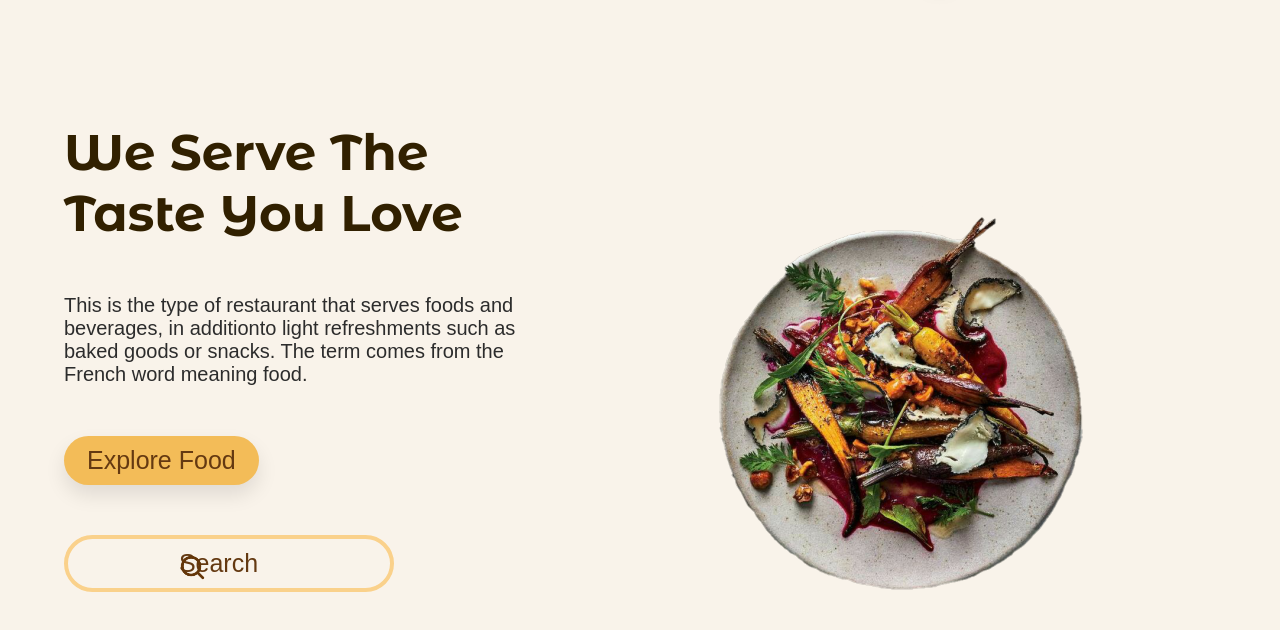
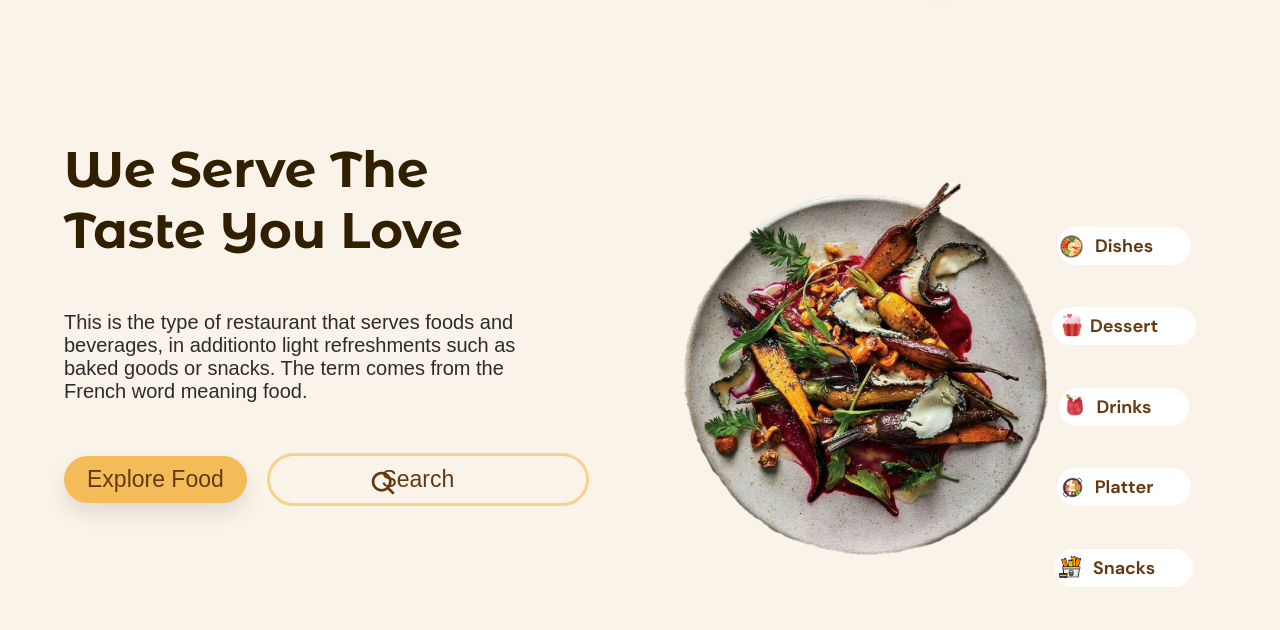
Before and after one commit to firdhair/Restaurant-Page, a website built with webpack: page dist/index.html in a window 1280 px wide. Shown: the part 98-728 px from the top of the page. Built offline with nearby package versions, Linux system fonts and the light colour scheme.

Commit message:
added food buttons

```diff
--- a/fonts/OFL.txt
+++ b/fonts/OFL.txt
@@ -1,4 +1,4 @@
-Copyright 2011 The Montserrat Project Authors (https://github.com/JulietaUla/Montserrat)
+Copyright 2014-2017 Indian Type Foundry (info@indiantypefoundry.com). Copyright 2019 Google LLC.
 
 This Font Software is licensed under the SIL Open Font License, Version 1.1.
 This license is copied below, and is also available with a FAQ at:
--- a/src/index.js
+++ b/src/index.js
@@ -136,6 +136,60 @@ function createIntro() {
   introImage.appendChild(foodImage);
 
   // create small buttons
+  // types of foods
+  const introButtons = document.createElement("div");
+  introButtons.classList.add("intro-buttons");
+  introImage.appendChild(introButtons);
+
+  const button1 = document.createElement("button");
+  button1.classList.add("buttons");
+  button1.classList.add("button-1");
+  button1.innerHTML = "Dishes";
+  introButtons.appendChild(button1);
+  const dishesIcon = document.createElement("img");
+  dishesIcon.setAttribute("src", "dishes.png");
+  dishesIcon.setAttribute("id", "dishes-img");
+  button1.appendChild(dishesIcon);
+
+  const button2 = document.createElement("button");
+  button1.classList.add("buttons");
+  button2.classList.add("button-2");
+  button2.innerHTML = "Dessert";
+  introButtons.appendChild(button2);
+  const dessertIcon = document.createElement("img");
+  dessertIcon.setAttribute("src", "dessert.png");
+  dessertIcon.setAttribute("id", "dessert-img");
+  button2.appendChild(dessertIcon);
+
+  const button3 = document.createElement("button");
+  button1.classList.add("buttons");
+  button3.classList.add("button-3");
+  button3.innerHTML = "Drinks";
+  introButtons.appendChild(button3);
+  const drinkIcon = document.createElement("img");
+  drinkIcon.setAttribute("src", "drinks.png");
+  drinkIcon.setAttribute("id", "drinks-img");
+  button3.appendChild(drinkIcon);
+
+  const button4 = document.createElement("button");
+  button1.classList.add("buttons");
+  button4.classList.add("button-4");
+  button4.innerHTML = "Platter";
+  introButtons.appendChild(button4);
+  const platterIcon = document.createElement("img");
+  platterIcon.setAttribute("src", "platter.png");
+  platterIcon.setAttribute("id", "platter-img");
+  button4.appendChild(platterIcon);
+
+  const button5 = document.createElement("button");
+  button1.classList.add("buttons");
+  button5.classList.add("button-5");
+  button5.innerHTML = "Snacks";
+  introButtons.appendChild(button5);
+  const snackIcon = document.createElement("img");
+  snackIcon.setAttribute("src", "snacks.png");
+  snackIcon.setAttribute("id", "snacks-img");
+  button5.appendChild(snackIcon);
 }
 
 document.body.appendChild(component());
--- a/styles/_intro.scss
+++ b/styles/_intro.scss
@@ -49,6 +49,10 @@ nav {
     padding: 1.2rem 3rem;
     margin: 0rem 2rem;
     border-radius: 3.5rem;
+    cursor: pointer;
+  }
+  button:hover {
+    box-shadow: 0px 10px 25px rgba(112, 112, 112, 0.2);
   }
 }
 
@@ -72,12 +76,73 @@ nav {
 
 .intro-image {
   flex: 1 1 40rem;
-  margin-left: 15rem;
+  margin-left: 8rem;
+  position: relative;
   img {
     // margin: 0rem 0rem 0rem 0rem;
     margin-top: 2rem;
-    max-width: 100%;
+    max-width: 95%;
     background-size: cover;
+  }
+  .intro-buttons {
+    @include flex(space-between, center, column);
+    min-height: 45vh;
+    position: absolute;
+    top: 18%;
+    right: 2rem;
+
+    button {
+      border: none;
+      padding: 0.7rem 3.8rem;
+      background-color: white;
+      border-radius: 2.5rem;
+      cursor: pointer;
+      font-family: "dm-sans-bold", sans-serif;
+      font-size: 1.8rem;
+      color: #643911;
+      transition: transform 0.5s;
+    }
+    button:hover {
+      box-shadow: 0px 10px 20px rgba(97, 97, 97, 0.1);
+      transform: scale(1.1);
+    }
+    .button-1,
+    .button-2,
+    .button-3,
+    .button-4,
+    .button-5 {
+      position: relative;
+    }
+    #dishes-img,
+    #dessert-img,
+    #drinks-img,
+    #platter-img,
+    #snacks-img {
+      width: 17%;
+      position: absolute;
+    }
+    #dishes-img {
+      bottom: 18%;
+      right: 10.8rem;
+    }
+    #dessert-img {
+      bottom: 22%;
+      right: 11.2rem;
+    }
+    #drinks-img {
+      bottom: 25%;
+      right: 10.3rem;
+    }
+    #platter-img {
+      width: 16%;
+      bottom: 22%;
+      right: 10.8rem;
+    }
+    #snacks-img {
+      width: 16%;
+      bottom: 24%;
+      right: 11.2rem;
+    }
   }
 }
 
@@ -105,6 +170,12 @@ nav {
     margin-right: 2rem;
     background-color: #f3bc58;
     box-shadow: 0px 10px 20px rgba(0, 0, 0, 0.1);
+    cursor: pointer;
+    font-size: 2.3rem;
+  }
+  .explore-button:hover {
+    color: #f3bc58;
+    background-color: #9e5d20;
   }
   .search-container {
     position: relative;
@@ -114,22 +185,28 @@ nav {
   }
   .search-button {
     background-color: #f9f3ea;
-    border: 0.4rem solid #fad18b;
-    padding: 1rem 0rem;
+    border: 0.3rem solid #fad18b;
+    padding: 1rem 1rem;
     border-radius: 3rem;
     text-align: center;
     margin-top: 5rem;
     color: #643911;
+    font-size: 2.3rem;
   }
 }
 
 #input-img {
   position: absolute;
-  top: 6.6rem;
-  right: 18.5rem;
+  top: 6.4rem;
+  right: 19rem;
 }
 
 @font-face {
   font-family: montserrat-bold;
   src: url("../fonts/MontserratAlternates-Bold.ttf");
 }
+
+@font-face {
+  font-family: dm-sans-bold;
+  src: url("../fonts/DMSans-Bold.ttf");
+}
```
Also changed, not shown: dist/dessert.png (added), dist/dishes.png (added), dist/drinks.png (added), dist/platter.png (added), dist/snacks.png (added), fonts/DMSans-Bold.ttf (added), fonts/DMSans-BoldItalic.ttf (added), fonts/DMSans-Italic.ttf (added), fonts/DMSans-Medium.ttf (added), fonts/DMSans-MediumItalic.ttf (added), fonts/DMSans-Regular.ttf (added), styles/style.css, 2 other files.
